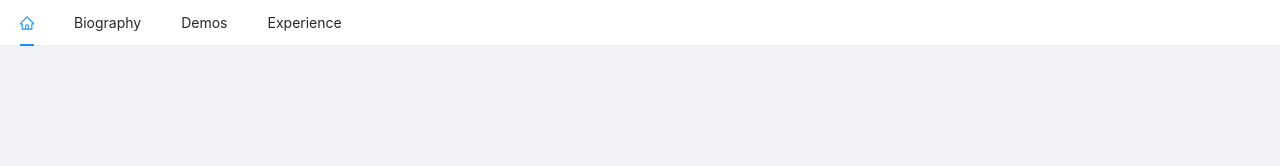
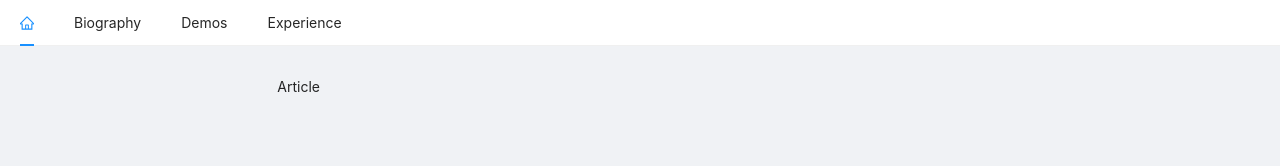
Before and after one commit to JustinLokHinWu/Personal-Site-Frontend, a React (Create React App) app: page /articles/personal-site in a window 1280 px wide. Shown: the top 166 px of the page. Built offline with nearby package versions, Linux system fonts and the light colour scheme.

Commit message:
Renamed DemoInfo to ArticleInfo, added new path

```diff
--- a/src/App.js
+++ b/src/App.js
@@ -5,7 +5,8 @@ import 'antd/dist/antd.css';
 import ModelDemo from './components/ModelDemo'
 import HeaderMenu from './components/HeaderMenu';
 import Home from './components/Home';
-import { ActganInfo } from './components/DemoInfo'
+import { ActganInfo } from './components/ArticleInfo'
+import Article from './components/Article';
 
 const { Content, Footer } = Layout;
 
@@ -39,6 +40,16 @@ function App() {
                   backendURL='http://localhost:8000/actgan' />
               )}
             />
+
+            <Route
+              path='/articles/personal-site'
+              exact
+              render={() => (
+                <Article
+
+                />
+              )}
+            />
           </Col>
           </Content>
         <Footer style={{ textAlign: 'center' }}>Justin Wu &#xA9;2022</Footer>
--- /dev/null
+++ b/src/components/Article.js
@@ -0,0 +1,9 @@
+import React from 'react'
+
+const Article = () => {
+  return (
+    <div>Article</div>
+  )
+}
+
+export default Article
--- a/src/components/DemoInfo.js
+++ b/src/components/ArticleInfo.js
@@ -1,4 +1,4 @@
-import { GithubFilled, CodeOutlined } from '@ant-design/icons';
+import { GithubFilled, CodeOutlined, ReadOutlined } from '@ant-design/icons';
 import actgan_image from "../assets/images/ACTGAN.png"
 import site_image from "../assets/images/site.png"
 
@@ -23,13 +23,14 @@ export const PersonalSiteInfo = {
     description: "Description",
     content: "This site consists of a React frontend communicating with microservices deployed behind a Kong API gateway. All microservices are dockerized and deployed on AWS.",
     links: [
+        {'text': "Read More", 'link': '/articles/personal-site', 'icon': ReadOutlined},
         {'text': 'Source Code', 'link': 'https://github.com/JustinLokHinWu/Personal-Website', 'icon': GithubFilled}
     ],
     image: site_image,
     image_alt: "Personal website"
 }
 
-export const DemoInfo = [
+export const ArticleInfo = [
     ActganInfo,
     PersonalSiteInfo
 ]
--- a/src/components/DemoList.js
+++ b/src/components/DemoList.js
@@ -1,10 +1,10 @@
 import 'antd/dist/antd.css';
 import { List } from 'antd'
 import DemoListItem from './DemoListItem';
-import { DemoInfo } from './DemoInfo'
+import { ArticleInfo } from './ArticleInfo'
 
 const DemoList = () => {
-    const demos = DemoInfo
+    const demos = ArticleInfo
     return (
         <List
             itemLayout="vertical"
```
